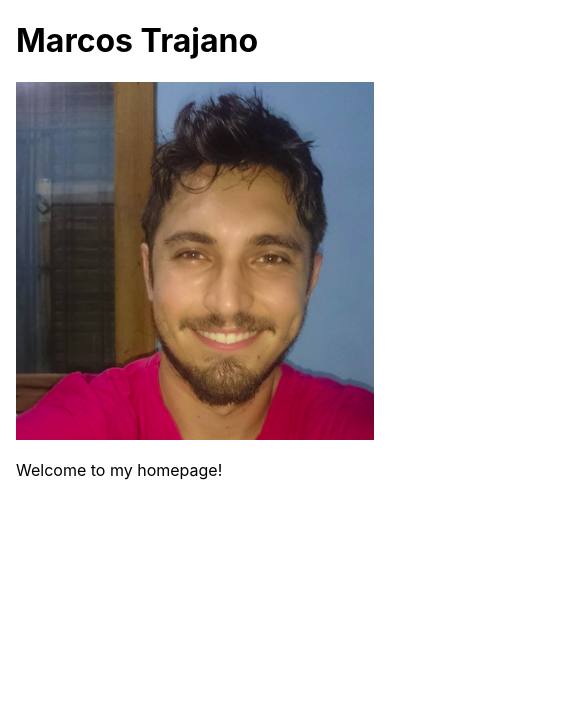
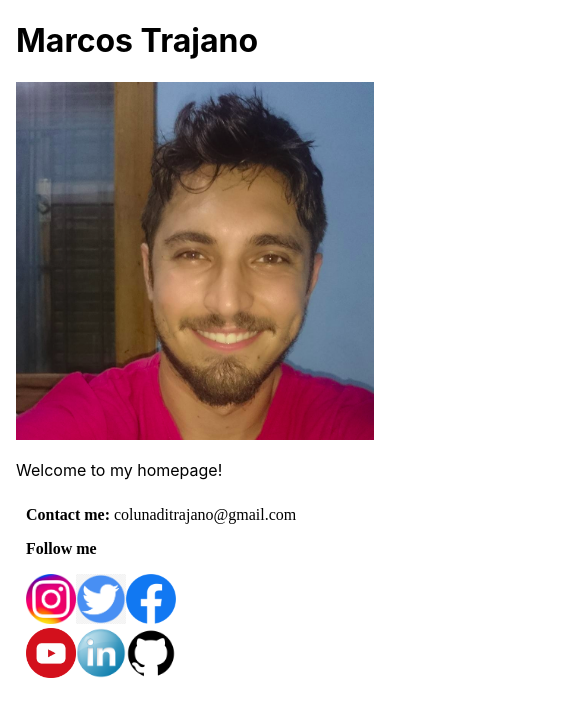
Before and after one commit to trojano/web_static, a Next.js app: page / in a window 390 px wide. Shown: the top 716 px of the page, 585 px wide, since content can reach past the window. Built offline with nearby package versions, Linux system fonts and the light colour scheme.

Commit message:
css mobile

```diff
--- a/style1.css
+++ b/style1.css
@@ -1,3 +1,24 @@
+
+#home{
+  font-family: 'SF Pro Text', 'SF Pro Icons', 'Helvetica Neue', 'Helvetica',
+    'Arial', sans-serif;
+
+}
+
+#email{
+  position: relative;
+  top: 10px;
+  left: 10px;
+}
+
+#midias{
+  position: relative;
+  top: 10px;
+  left: 10px;
+}
+
+@media ( min-width: 900px ) {
+
   #home{
     font-family: 'SF Pro Text', 'SF Pro Icons', 'Helvetica Neue', 'Helvetica',
       'Arial', sans-serif;
@@ -16,3 +37,6 @@
     top: -500px;
     left: 850px;
   }
+
+
+}
```
Lines whose indentation alone changed are shown as unchanged.
